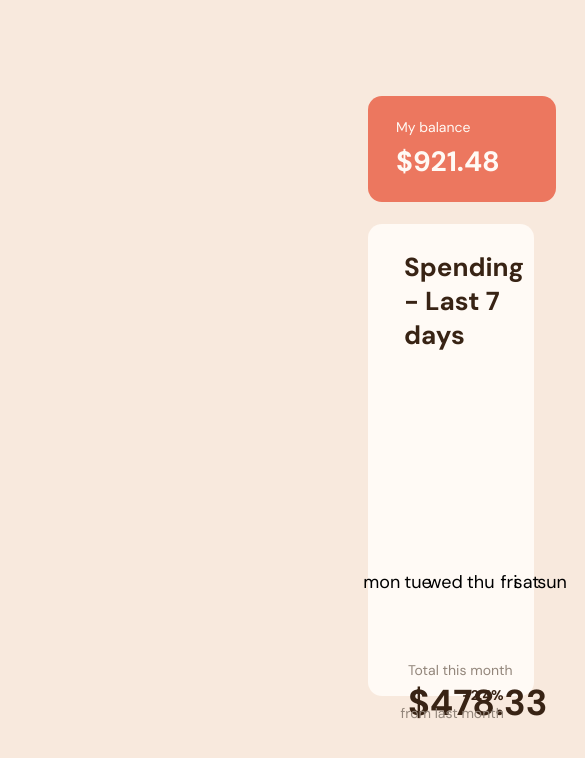
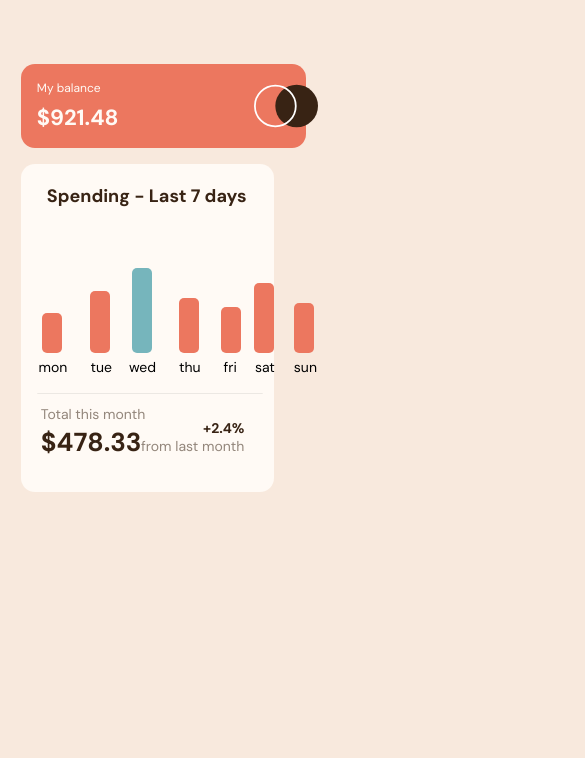
Before and after one commit to Deb-Paulin/Grafico-de-despesas-, a plain HTML site: page index.html in a window 390 px wide. Shown: the top 758 px of the page, 585 px wide, since content can reach past the window. Drawn offline with Linux system fonts and the light colour scheme.

Commit message:
Acrescendo responsividade mobile

```diff
--- a/assets/styles/style.css
+++ b/assets/styles/style.css
@@ -42,6 +42,26 @@ body {
 }
 .visor .logo {
   padding-left: 19rem;
+}
+
+@media screen and (max-width: 480px) {
+  .visor {
+    width: 30%;
+    margin: 4rem 0 0 1.3rem;
+    padding: 10px 84px;
+  }
+  .visor .titulo, .visor .valor {
+    margin-left: -5rem;
+  }
+  .visor .titulo {
+    font-size: 12px;
+  }
+  .visor .valor {
+    font-size: 22px;
+  }
+  .visor .logo {
+    padding-left: 8.5rem;
+  }
 }
 
 .tela {
@@ -165,4 +185,81 @@ body {
   position: absolute;
   margin-top: -2rem;
   transition: 2s;
+}
+
+@media screen and (max-width: 480px) {
+  .tela {
+    width: 65%;
+    height: 20.5rem;
+    margin: 1rem 0 0 1.3rem;
+  }
+  .tela .titulo_grafico {
+    font-size: 18px;
+    margin-left: 1rem;
+    padding: 20px 10px;
+  }
+  .tela .grafico {
+    display: flex;
+    align-items: flex-end;
+  }
+  .tela .grafico .coluna {
+    width: 20px;
+    padding: 10px;
+  }
+  .tela .grafico #coluna_0 {
+    height: 20px;
+    margin-left: 1.3rem;
+  }
+  .tela .grafico #coluna_1 {
+    height: 42px;
+  }
+  .tela .grafico #coluna_2 {
+    background-color: var(--azul-principal);
+    height: 65px;
+  }
+  .tela .grafico #coluna_3 {
+    height: 35px;
+  }
+  .tela .grafico #coluna_4 {
+    height: 26px;
+  }
+  .tela .grafico #coluna_5 {
+    height: 50px;
+  }
+  .tela .grafico #coluna_6 {
+    height: 30px;
+  }
+  .tela .grafico .dia_mon, .tela .grafico .dia_tue, .tela .grafico .dia_wed, .tela .grafico .dia_thu, .tela .grafico .dia_fri, .tela .grafico .dia_sat, .tela .grafico .dia_sun {
+    font-size: 14px;
+  }
+  .tela .grafico .dia_mon, .tela .grafico .dia_wed {
+    position: relative;
+    bottom: -35px;
+    left: -23px;
+  }
+  .tela .grafico .dia_tue, .tela .grafico .dia_thu, .tela .grafico .dia_sun {
+    position: relative;
+    bottom: -35px;
+    left: -20px;
+  }
+  .tela .grafico .dia_fri {
+    position: relative;
+    bottom: -35px;
+    left: -17px;
+  }
+  .tela .grafico .dia_sat {
+    position: relative;
+    bottom: -35px;
+    left: -19px;
+  }
+  .tela .linha {
+    margin: 38px 0 5px 15px;
+  }
+  .tela .total {
+    margin-left: 20px;
+  }
+  .tela .total .valor {
+    font-size: 26px;
+    padding-top: 2px;
+  }
 }/*# sourceMappingURL=style.css.map */
```
